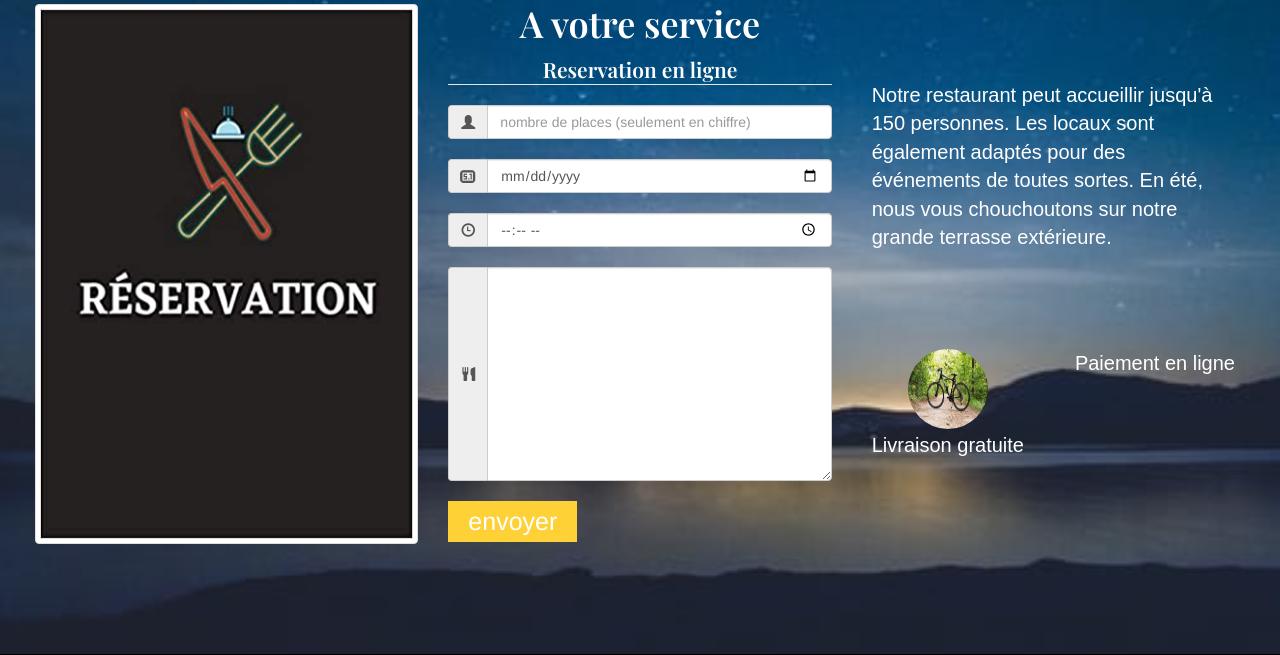
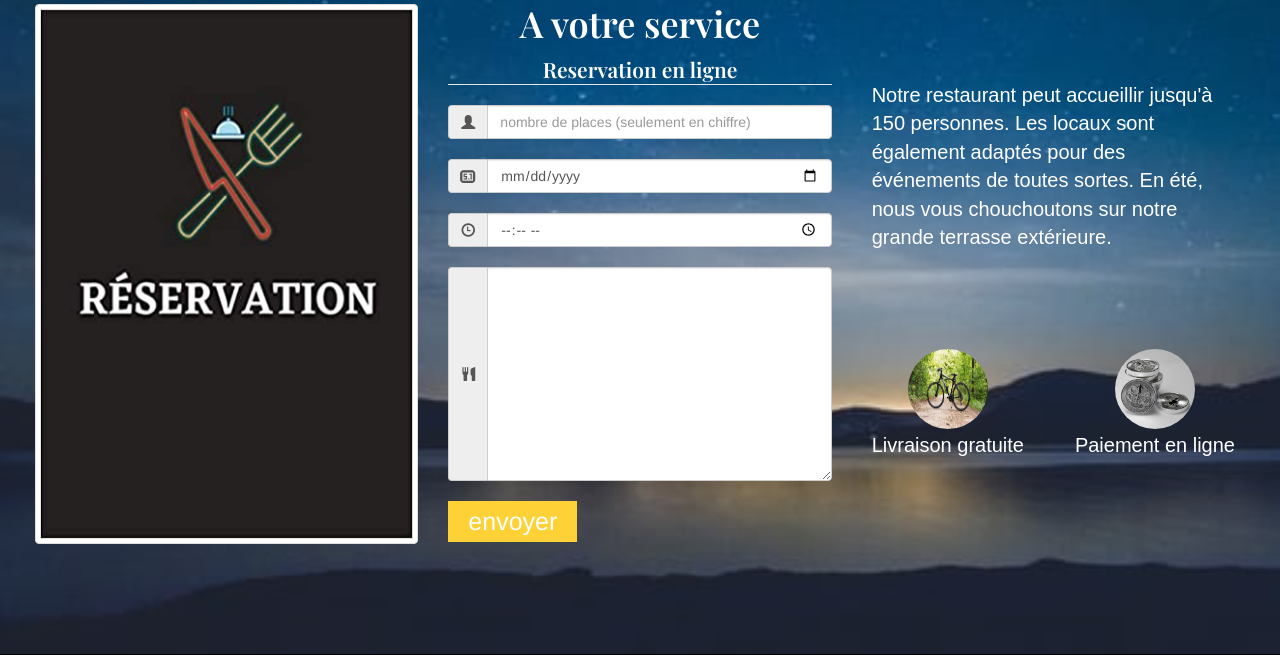
Before and after one commit to Mamadou-Faye/Restauration, a PHP site: page /services.php in a window 1280 px wide. Shown: the part 801-1456 px from the top of the page. Run offline with PHP 8.4, Linux system fonts and the light colour scheme; some libraries are stand-ins or nearby versions; some web fonts are replaced.

Commit message:
Ajout de l'image pour le service de paiement plus l'style css

```diff
--- a/services.php
+++ b/services.php
@@ -89,7 +89,7 @@ if(isset($_POST['submit'])){
                         <span>Livraison gratuite</span>
                     </div>
                     <div class="paiement">
-                        <img src="">
+                        <img class="img-paiement" src="img/img10.jpg">
                         <span>Paiement en ligne</span>
                     </div>
                 </div>
--- a/style.css
+++ b/style.css
@@ -340,13 +340,15 @@ table{
   margin: 1rem;
 }
 
-.myServices .container-fluid .row .col-sm-4 div.livraison-paiement div.livraison {
+.myServices .container-fluid .row .col-sm-4 div.livraison-paiement div.livraison,
+ .myServices .container-fluid .row .col-sm-4 div.livraison-paiement div.paiement{
   display: flex;
   flex-direction: column;
   align-items: center;
 }
 
-.myServices .container-fluid .row .col-sm-4 div.livraison-paiement div.livraison img.img-livraison {
+.myServices .container-fluid .row .col-sm-4 div.livraison-paiement div.livraison img.img-livraison,
+.myServices .container-fluid .row .col-sm-4 div.livraison-paiement div.paiement img.img-paiement {
   border-radius: 50%;
   width: 80px;
   height: 80px;
```
Also changed, not shown: img/img10.jpg (added).
